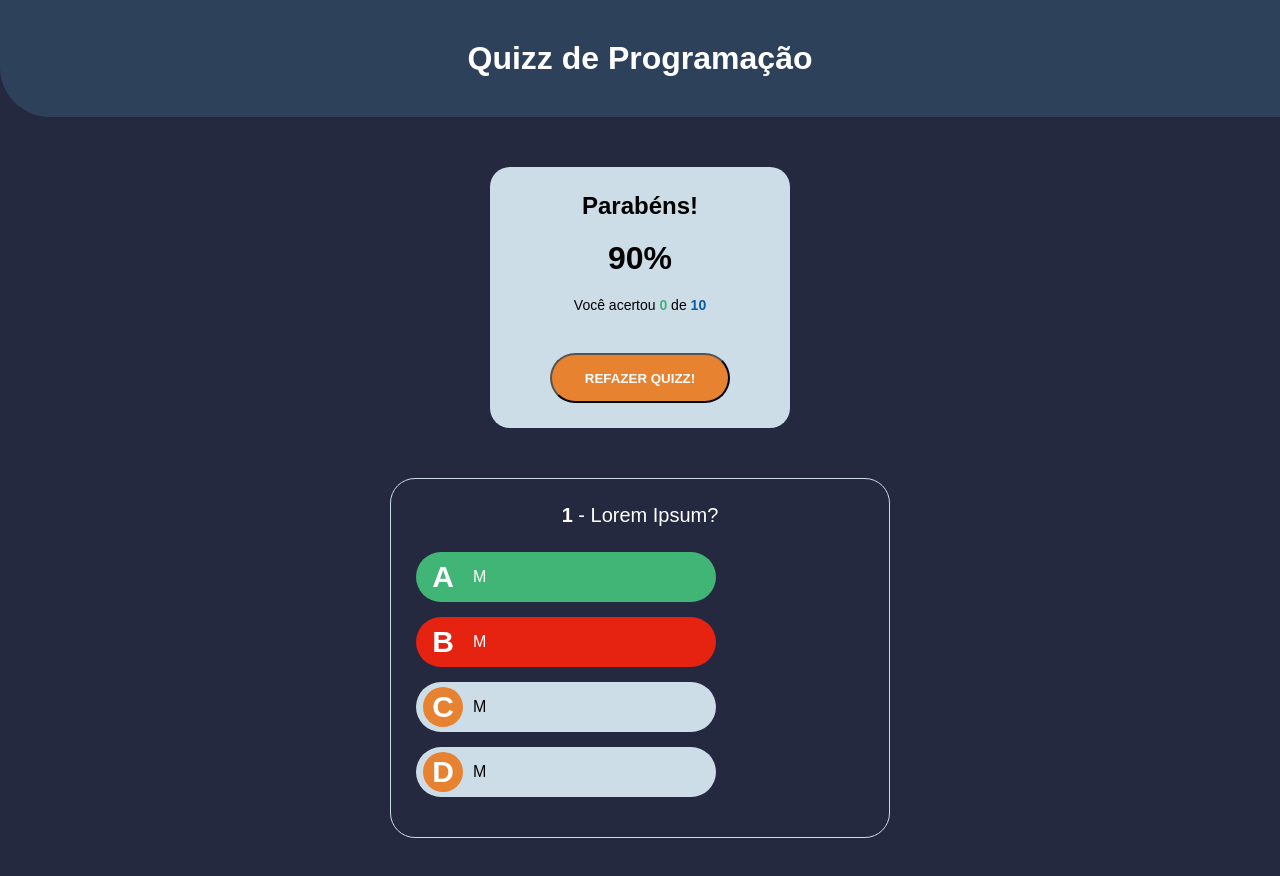
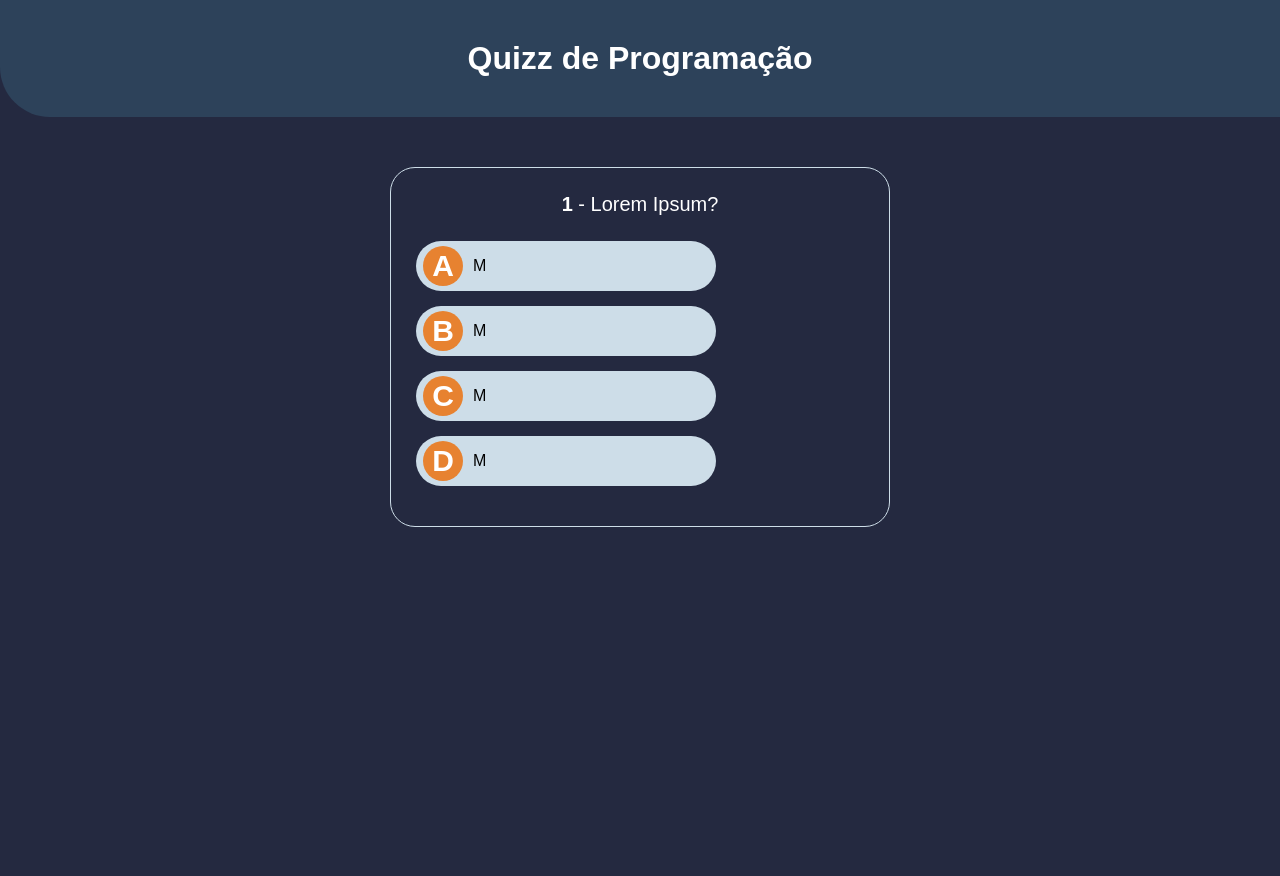
Before and after one commit to anaVitoriaLouro/quizz-JS, a plain HTML site: page index.html in a window 1280 px wide. After the commit the page ends 800 px from the top, so only its background shows below. Drawn offline with Linux system fonts and the light colour scheme.

Commit message:
:bricks: fix: retirando as classes que marcam resposta certa e errada

```diff
--- a/index.html
+++ b/index.html
@@ -13,7 +13,7 @@
     <h1 id="main-title">Quizz de Programação</h1>
 
     <!-- SCORE BOARD -->
-    <div id="score-container">
+    <div id="score-container" class="hide">
         <h2>Parabéns!</h2>
         <p id="display-score"><span>90</span>%</p>
         <p>Você acertou <span id="correct-answers">0</span> de <span id="questions-qty">10</span></p>
@@ -28,8 +28,8 @@
 
     <!-- ANSWERS CONTAINER -->
     <div id="answers-box">
-        <button class="correct-answer"><span class="btn-letter">a</span><span class="question-answer">M</span></button>
-        <button class="wrong-answer"><span class="btn-letter">b</span><span class="question-answer">M</span></button>
+        <button><span class="btn-letter">a</span><span class="question-answer">M</span></button>
+        <button><span class="btn-letter">b</span><span class="question-answer">M</span></button>
         <button><span class="btn-letter">c</span> <span class="question-answer">M</span></button>
         <button><span class="btn-letter">d</span> <span class="question-answer">M</span></button>
     </div>
```
